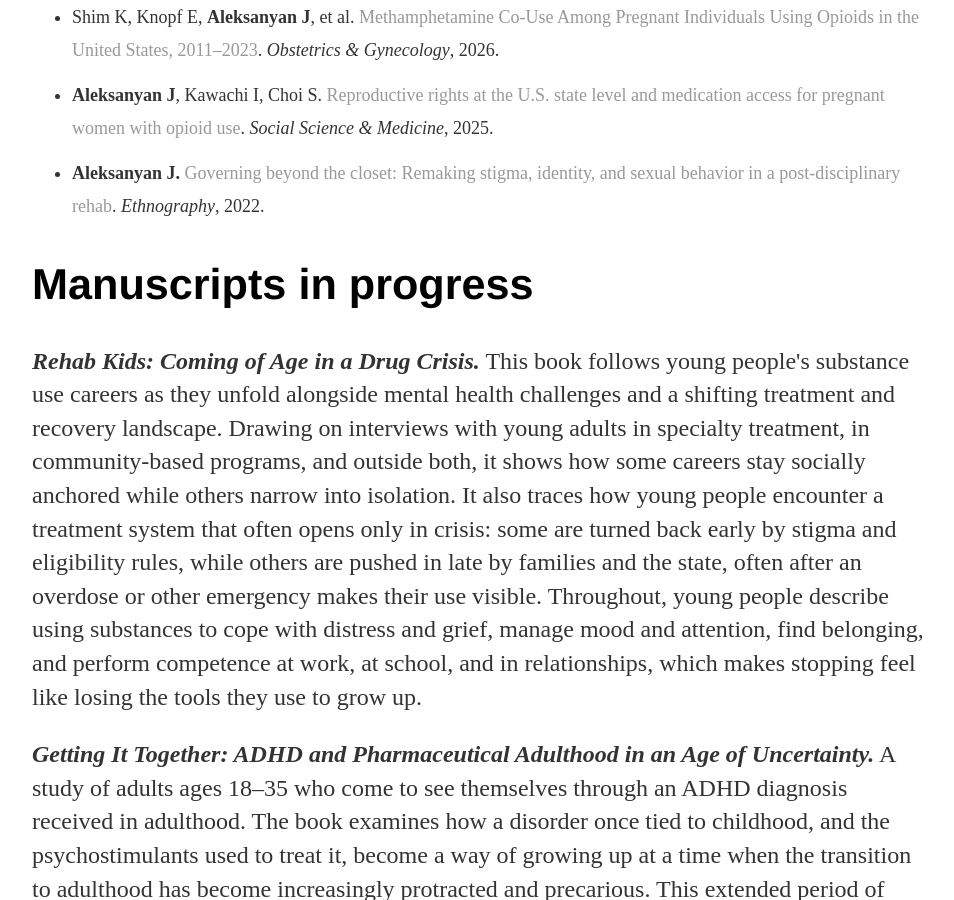
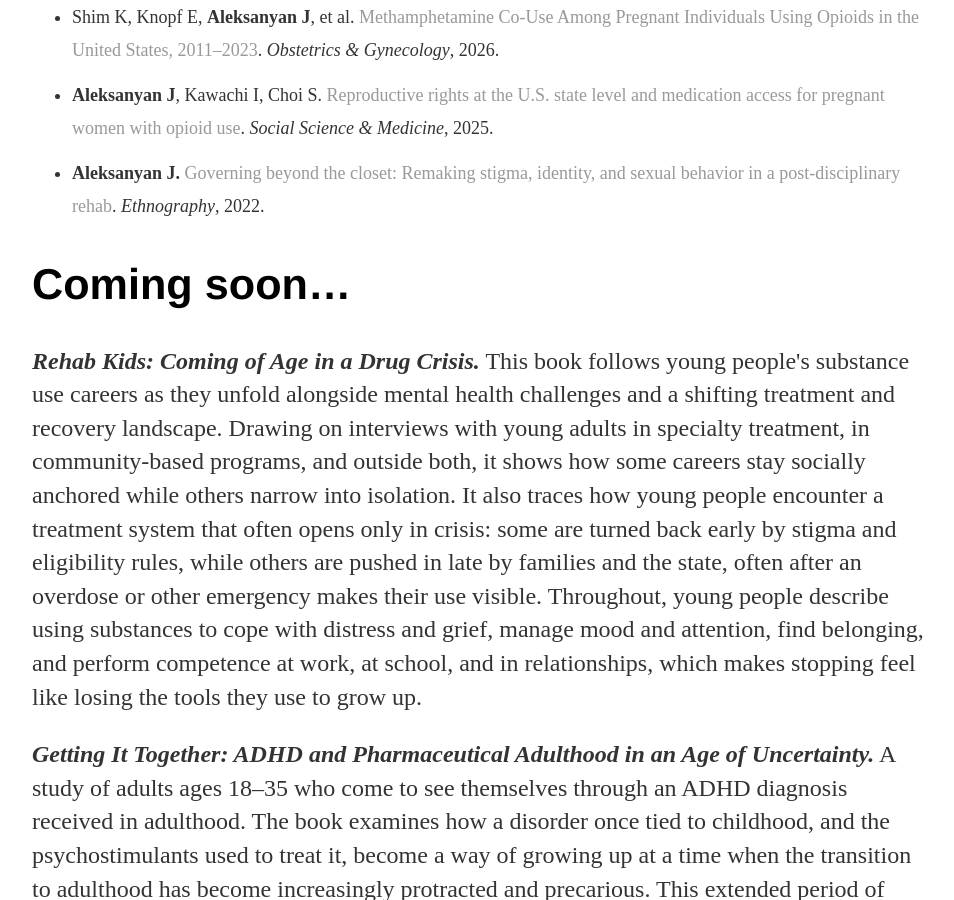
Before and after one commit to aja2182/aja2182.github.io, a Jekyll site: the page built from projects/index.html, in a window 1280 px wide and 900 px high, scrolled down 1666 px. Shown: the whole window, without its empty margins (160-1114 px from the left). Built offline with Jekyll 4.4.1, drawn with Linux system fonts in a browser that asks for light colours.

Commit message:
Heading: Coming soon
Co-Authored-By: Claude Opus 5.5 <noreply@anthropic.com>
Claude-Session: https://claude.ai/code/session_01UBGUuVKp8RBC6Hia74W8jU

```diff
--- a/projects/index.html
+++ b/projects/index.html
@@ -30,7 +30,7 @@ description: Research by Josh Aleksanyan on young adults in substance use treatm
 <li><b>Aleksanyan J.</b> <a href="https://doi.org/10.1177/1466138120923702">Governing beyond the closet: Remaking stigma, identity, and sexual behavior in a post-disciplinary rehab</a>. <i>Ethnography</i>, 2022.</li>
 </ul>
 
-<h2>Manuscripts in progress</h2>
+<h2>Coming soon&hellip;</h2>
 <p><b><i>Rehab Kids: Coming of Age in a Drug Crisis.</i></b> This book follows young people's substance use careers as they unfold alongside mental health challenges and a shifting treatment and recovery landscape. Drawing on interviews with young adults in specialty treatment, in community-based programs, and outside both, it shows how some careers stay socially anchored while others narrow into isolation. It also traces how young people encounter a treatment system that often opens only in crisis: some are turned back early by stigma and eligibility rules, while others are pushed in late by families and the state, often after an overdose or other emergency makes their use visible. Throughout, young people describe using substances to cope with distress and grief, manage mood and attention, find belonging, and perform competence at work, at school, and in relationships, which makes stopping feel like losing the tools they use to grow up.</p>
 <p><b><i>Getting It Together: ADHD and Pharmaceutical Adulthood in an Age of Uncertainty.</i></b> A study of adults ages 18&ndash;35 who come to see themselves through an ADHD diagnosis received in adulthood. The book examines how a disorder once tied to childhood, and the psychostimulants used to treat it, become a way of growing up at a time when the transition to adulthood has become increasingly protracted and precarious. This extended period of becoming creates the conditions of possibility for pharmaceutical experimentation, even as adulthood itself becomes an ever more elusive achievement.</p>
 
```
